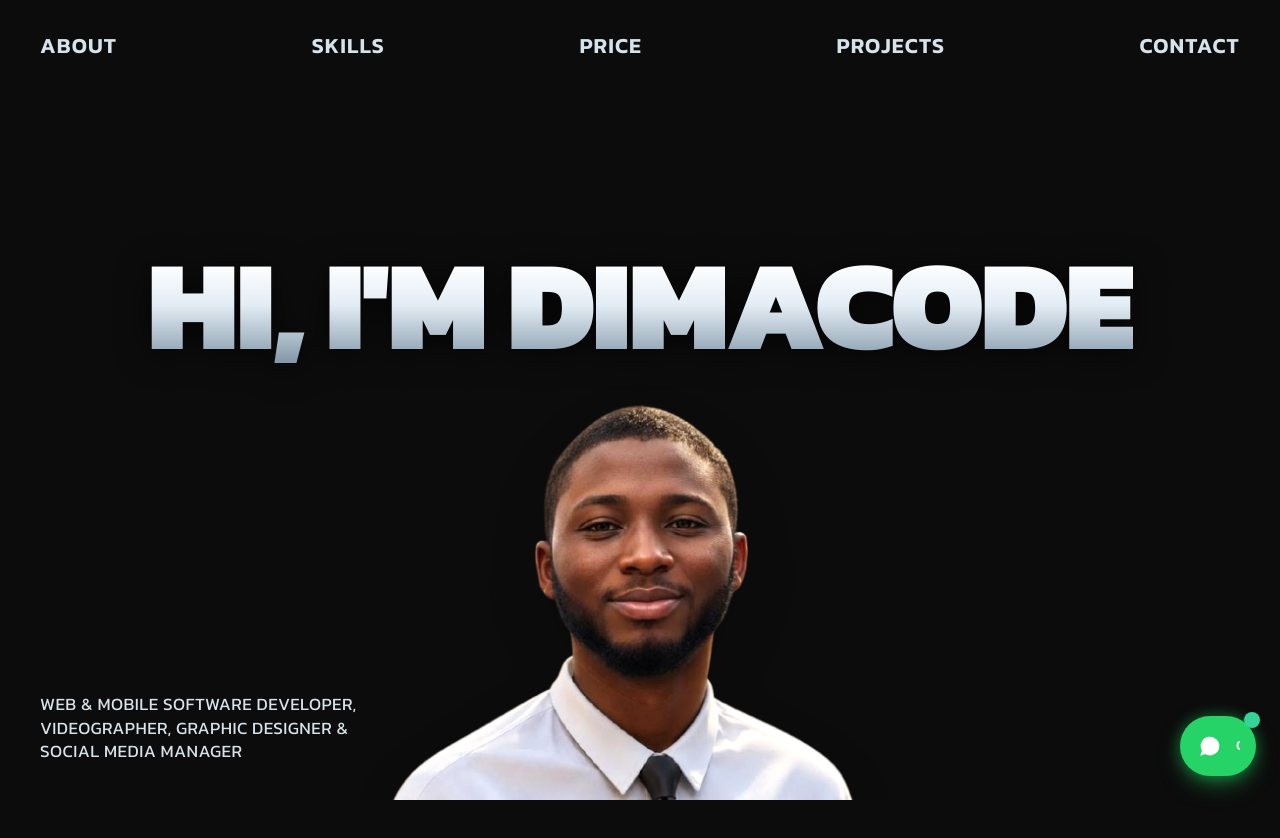
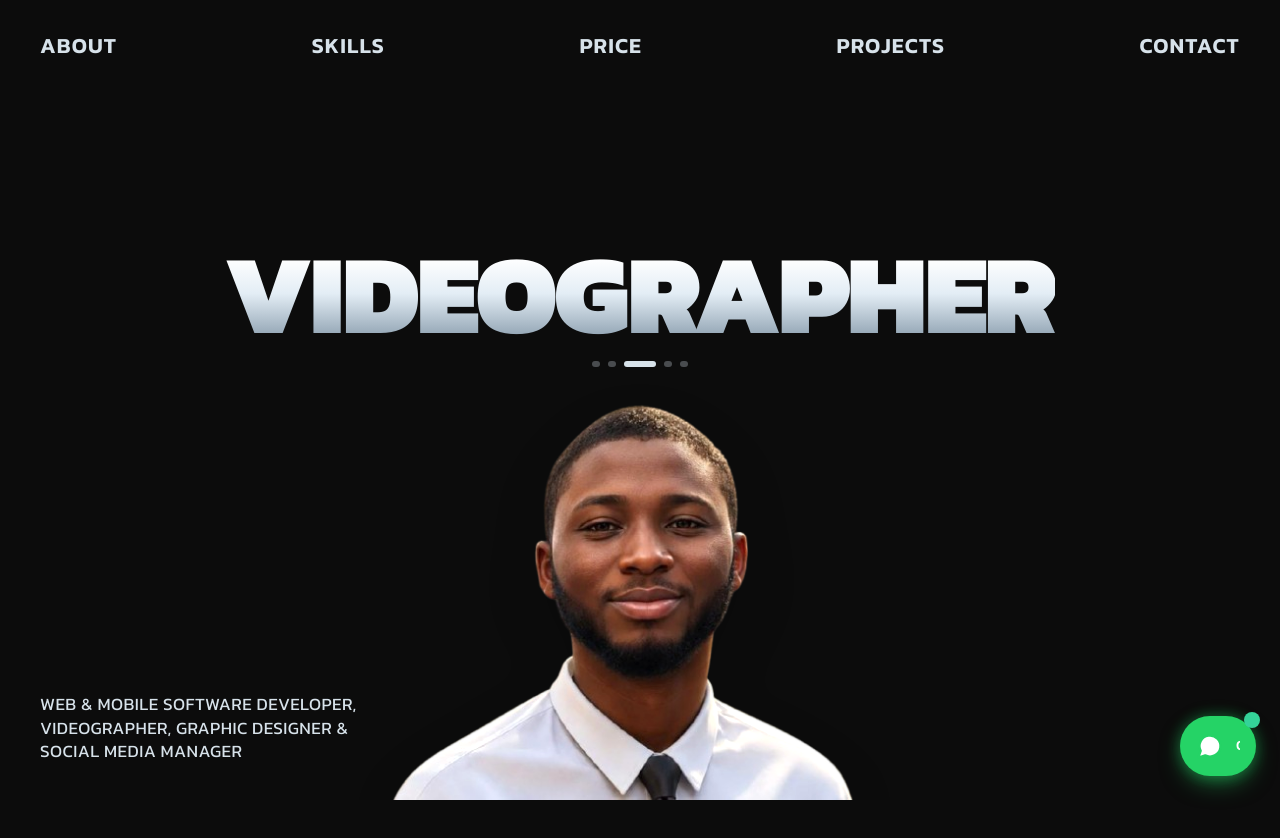
Before and after one commit to adminsuiteteam-ux/Portfolio, a React (Vite) app: page / in a window 1280 px wide. Shown: the top 838 px of the page. Built offline with nearby package versions, Linux system fonts and the light colour scheme.

Commit message:
feat: animate hero text cycling through Dimacode and core skill disciplines

```diff
--- a/src/components/HeroSection.tsx
+++ b/src/components/HeroSection.tsx
@@ -1,10 +1,28 @@
 /* eslint-disable @shopify/jsx-no-hardcoded-content */
 // securecoder-disable jsx-no-hardcoded-content
-import React from 'react';
+import React, { useState, useEffect } from 'react';
+import { motion, AnimatePresence } from 'framer-motion';
 import { FadeIn } from './FadeIn';
 import { Magnet } from './Magnet';
 
+const HERO_TEXTS = [
+  "Hi, i'm dimacode",
+  "Software Developer",
+  "Videographer",
+  "Graphic Designer",
+  "Social Media Manager",
+];
+
 export const HeroSection: React.FC = () => {
+  const [currentIndex, setCurrentIndex] = useState(0);
+
+  useEffect(() => {
+    const interval = setInterval(() => {
+      setCurrentIndex((prev) => (prev + 1) % HERO_TEXTS.length);
+    }, 2800);
+    return () => clearInterval(interval);
+  }, []);
+
   const navLinks = [
     { label: 'About', href: '#about' },
     { label: 'Skills', href: '#services' },
@@ -30,16 +48,37 @@ export const HeroSection: React.FC = () => {
         </nav>
       </FadeIn>
 
-      {/* Hero Heading Container - Centered and Bold on both Mobile and Desktop */}
-      <div className="w-full relative z-0 flex flex-col justify-center items-center px-4 my-auto pt-4 pb-20 sm:pb-32 md:pb-40">
-        <FadeIn delay={0.1} y={30} className="w-full flex justify-center">
-          <h1
+      {/* Hero Heading Container - Dynamically changing through Skill Sets with Smooth Animation */}
+      <div className="w-full relative z-0 flex flex-col justify-center items-center px-4 my-auto pt-4 pb-20 sm:pb-32 md:pb-40 min-h-[160px] sm:min-h-[220px]">
+        <AnimatePresence mode="wait">
+          <motion.h1
+            key={HERO_TEXTS[currentIndex]}
+            initial={{ opacity: 0, y: 35, filter: 'blur(8px)' }}
+            animate={{ opacity: 1, y: 0, filter: 'blur(0px)' }}
+            exit={{ opacity: 0, y: -35, filter: 'blur(8px)' }}
+            transition={{ duration: 0.55, ease: [0.22, 1, 0.36, 1] }}
             className="hero-heading font-black uppercase tracking-tight leading-[0.92] text-center select-none max-w-6xl mx-auto"
-            style={{ fontSize: 'clamp(2.4rem, 10vw, 150px)' }}
+            style={{ fontSize: 'clamp(2.2rem, 8.8vw, 135px)' }}
           >
-            Hi, i&apos;m dimacode
-          </h1>
-        </FadeIn>
+            {HERO_TEXTS[currentIndex]}
+          </motion.h1>
+        </AnimatePresence>
+
+        {/* Skill badge dots indicator */}
+        <div className="flex gap-2 mt-4 z-10">
+          {HERO_TEXTS.map((text, idx) => (
+            <button
+              key={text}
+              onClick={() => setCurrentIndex(idx)}
+              className={`h-1.5 rounded-full transition-all duration-500 cursor-pointer ${
+                idx === currentIndex
+                  ? 'w-8 bg-[#D7E2EA]'
+                  : 'w-2 bg-[#D7E2EA]/30 hover:bg-[#D7E2EA]/60'
+              }`}
+              aria-label={`Switch to ${text}`}
+            />
+          ))}
+        </div>
       </div>
 
       {/* Hero Portrait - Always perfectly centered at the bottom */}
```
